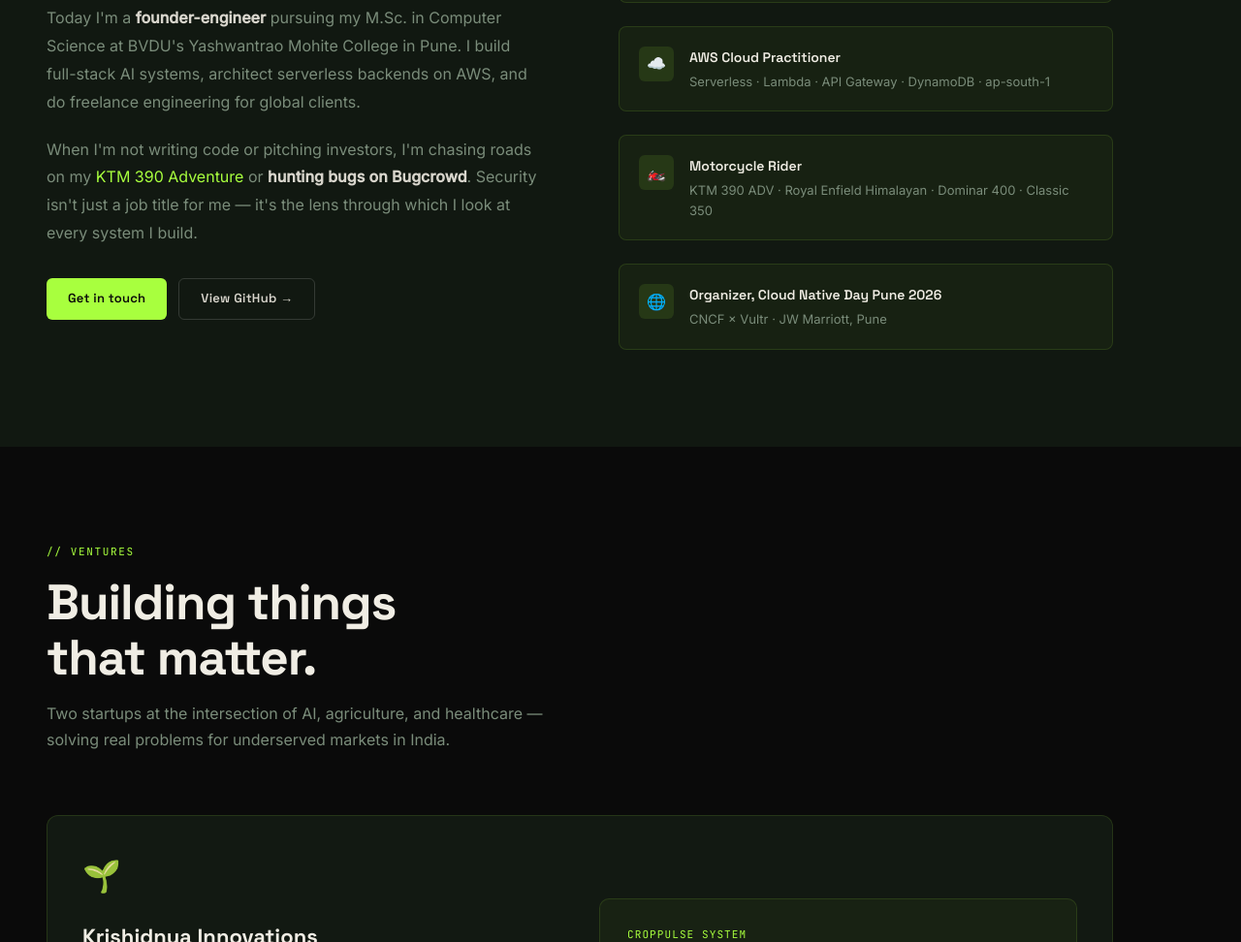
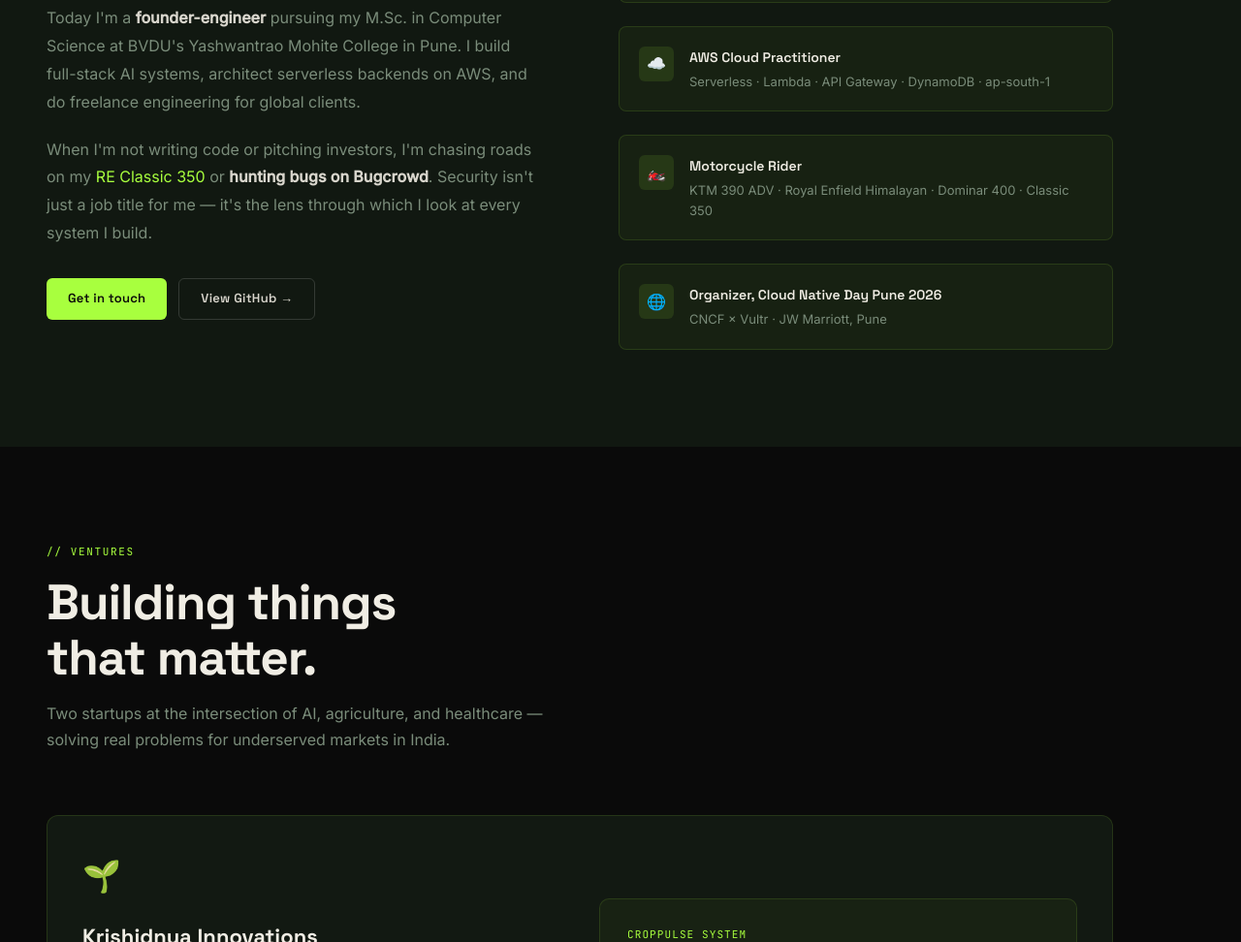
Before and after one commit to tejasbargujepatil/AWSDevOpsDemo, a plain HTML site: page index.html in a window 1280 px wide. Shown: the part 1417-2389 px from the top of the page at 97% size. Drawn offline with Linux system fonts and the light colour scheme.

Commit message:
Update motorcycle reference from KTM to RE Classic

```diff
--- a/index.html
+++ b/index.html
@@ -598,7 +598,7 @@
         Today I'm a <strong>founder-engineer</strong> pursuing my M.Sc. in Computer Science at BVDU's Yashwantrao Mohite College in Pune. I build full-stack AI systems, architect serverless backends on AWS, and do freelance engineering for global clients.
       </p>
       <p>
-        When I'm not writing code or pitching investors, I'm chasing roads on my <span class="hl">KTM 390 Adventure</span> or <strong>hunting bugs on Bugcrowd</strong>. Security isn't just a job title for me — it's the lens through which I look at every system I build.
+        When I'm not writing code or pitching investors, I'm chasing roads on my <span class="hl">RE Classic 350</span> or <strong>hunting bugs on Bugcrowd</strong>. Security isn't just a job title for me — it's the lens through which I look at every system I build.
       </p>
       <div style="margin-top: 32px; display: flex; gap: 12px; flex-wrap: wrap;">
         <a href="mailto:tejasbarguje9@gmail.com" class="btn btn-primary" style="font-size:13px; padding:10px 22px;">Get in touch</a>
```
